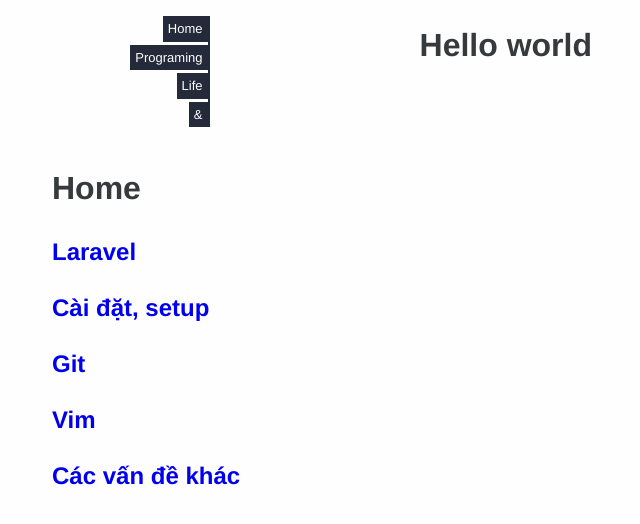
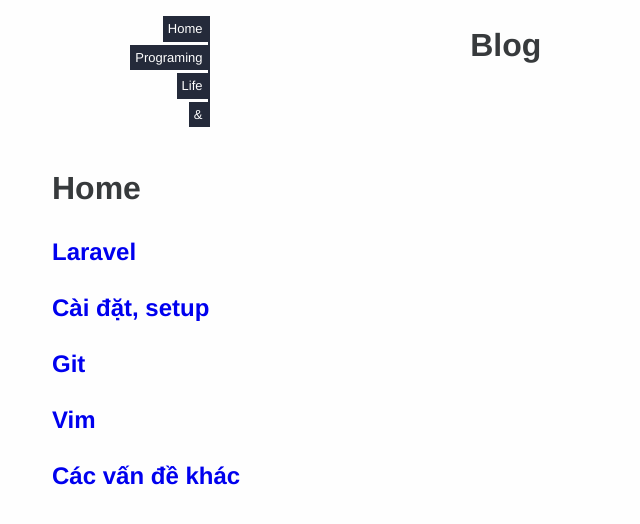
Before and after one commit to tuanle/tuanle.github.io, a Jekyll site: the page built from index.md, in a window 1280 px wide. Shown: the top 524 px of the page, without its empty margins (228-868 px from the left). Built offline with Jekyll 4.4.1, drawn with Linux system fonts in a browser that asks for light colours.

Commit message:
[temp] Temporary commit in 2017-02-15 18:35

```diff
--- a/_includes/header.html
+++ b/_includes/header.html
@@ -9,7 +9,7 @@
             </ul>
         </div>
         <div class="col-xs-9">
-            <h1 id="title">Hello world</h1>
+            <h1 id="title">{{ page.title }}</h1>
         </div>
     </div>
 </header>
```
